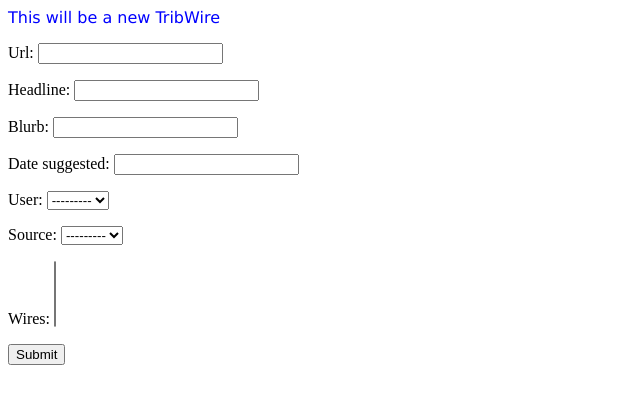
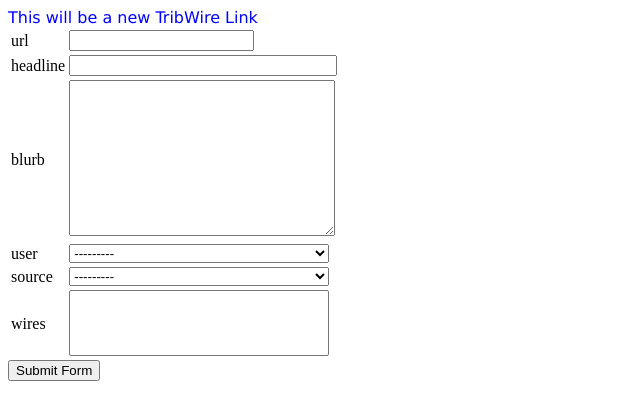
Before and after one commit to texastribune/tribwire, a Django app: template example/templates/tribwire/link_form.html in a window 1280 px wide. Shown: the top 420 px of the page, without its empty margins (0-640 px from the left). Run offline with Django 3.2, Linux system fonts and the light colour scheme; the template is opened without the code that fills it: values that come from a table or form of the project are taken from there, others are empty; parts of the project's set-up code (start-up, migrations or seed data) failed here and were passed over; some libraries are stand-ins or nearby versions.

Commit message:
customize modelform/link_form

```diff
--- a/example/templates/tribwire/link_form.html
+++ b/example/templates/tribwire/link_form.html
@@ -5,14 +5,25 @@
 <html>
 
   <head>
-
+    <!-- <link rel="stylesheet" type="text/css" href="/static/tribwire/css/modal.css"></link> -->
+    <link rel="stylesheet" type="text/css" href="http://127.0.0.1:8000/static/tribwire/css/modal.css"></link>
+    <script src="http://ajax.googleapis.com/ajax/libs/jquery/1.7.1/jquery.min.js"></script>
+    <!--<script src="/static/tribwire/js/fill_link_form.js"></script>!-->
+    <script src="http://127.0.0.1:8000/static/tribwire/js/fill_link_form.js"></script>
   </head>
 
   <body>
-    <font face="verdana" color="blue">This will be a new TribWire</font>
-    <form method='post' action="{% url 'link_form' %}">{% csrf_token %}
-      {{ form.as_p }}
-      <input type='submit' value='Submit'>
+    <font face="verdana" color="blue">This will be a new TribWire Link</font>
+    <!--<form action="{% url 'link_form' %}" method="POST" name="link_form">{% csrf_token %}-->
+    <form action="http://127.0.0.1:8000/tribwire/link_form.html" method="POST" name="link_form">
+    {% csrf_token %}
+        <table>
+          {% for f in form %}
+            <tr> <td type="label"> {{ f.name }}</td>
+            <td type="field">{{ f }}</td> </tr>
+          {% endfor %}
+        </table>
+        <input type="submit" name="submit" id="submit" value="Submit Form">
     </form>
   </body>
 
--- a/tribwire/models.py
+++ b/tribwire/models.py
@@ -1,19 +1,22 @@
 from django.db import models
 from django.contrib import admin
 from django.contrib.auth import get_user_model
+from datetime import date
+from django.utils.translation import gettext as _
+
+from django.forms import ModelForm
 
 class Link(models.Model):
     url = models.URLField(unique=True)
-    headline = models.CharField(max_length=128)
-    blurb = models.CharField(max_length=128)
-    date_suggested = models.DateField()
+    headline = models.CharField(max_length=120)
+    blurb = models.TextField(max_length=300)
+    date_suggested = models.DateTimeField(auto_now_add=True)
     user = models.ForeignKey(get_user_model())
     source = models.ForeignKey('Source')
     wires = models.ManyToManyField('Wire')
 
     def __unicode__(self):
         return self.url
-
 
 class Source(models.Model):
     name = models.CharField(max_length=128, unique=True)
@@ -30,3 +33,8 @@
 
     def __unicode__(self):
         return self.name
+
+class LinkForm(ModelForm):
+    """Auto generated form to create Server models."""
+    class Meta:
+        model = Link
--- /dev/null
+++ b/tribwire/static/tribwire/css/modal.css
@@ -0,0 +1,64 @@
+/** {
+  margin:0;
+  padding:0;
+}*/
+
+#overlay {
+  position:fixed;
+  top:0;
+  left:0;
+  width:100%;
+  height:100%;
+  background:#000;
+  opacity:0.5;
+  filter:alpha(opacity=50);
+}
+
+#modal {
+  position:absolute;
+  background:rgba(0,0,0,0.2);
+  border-radius:4px;
+  padding:8px;
+}
+
+#content {
+  border-radius:2px;
+  background:#fff;
+  padding:20px;
+  border-spacing: 2px;
+  font-family: sans-serif;
+  font-size: 11px;
+}
+
+#close {
+  position:absolute;
+  /*background:url(../images/close.png) 0 0 no-repeat;*/
+  background:url(http://127.0.0.1:8000/static/tribwire/images/close.png) 0 0 no-repeat;
+  background-size: contain;
+  width:18px;
+  height:18px;
+  display:block;
+  text-indent:-9999px;
+  top:10px;
+  right:10px;
+}
+
+input[type="text"] {
+  width: 260px;
+}
+
+select {
+  width: 260px;
+}
+
+textarea{
+  width: 260px;
+}
+
+td[type="label"]{
+  width:45px;
+}
+
+tr{
+  height:18px;
+}
```
Also changed, not shown: tribwire/forms.py (line endings or trailing spaces), tribwire/static/tribwire/images/close.png (added).
